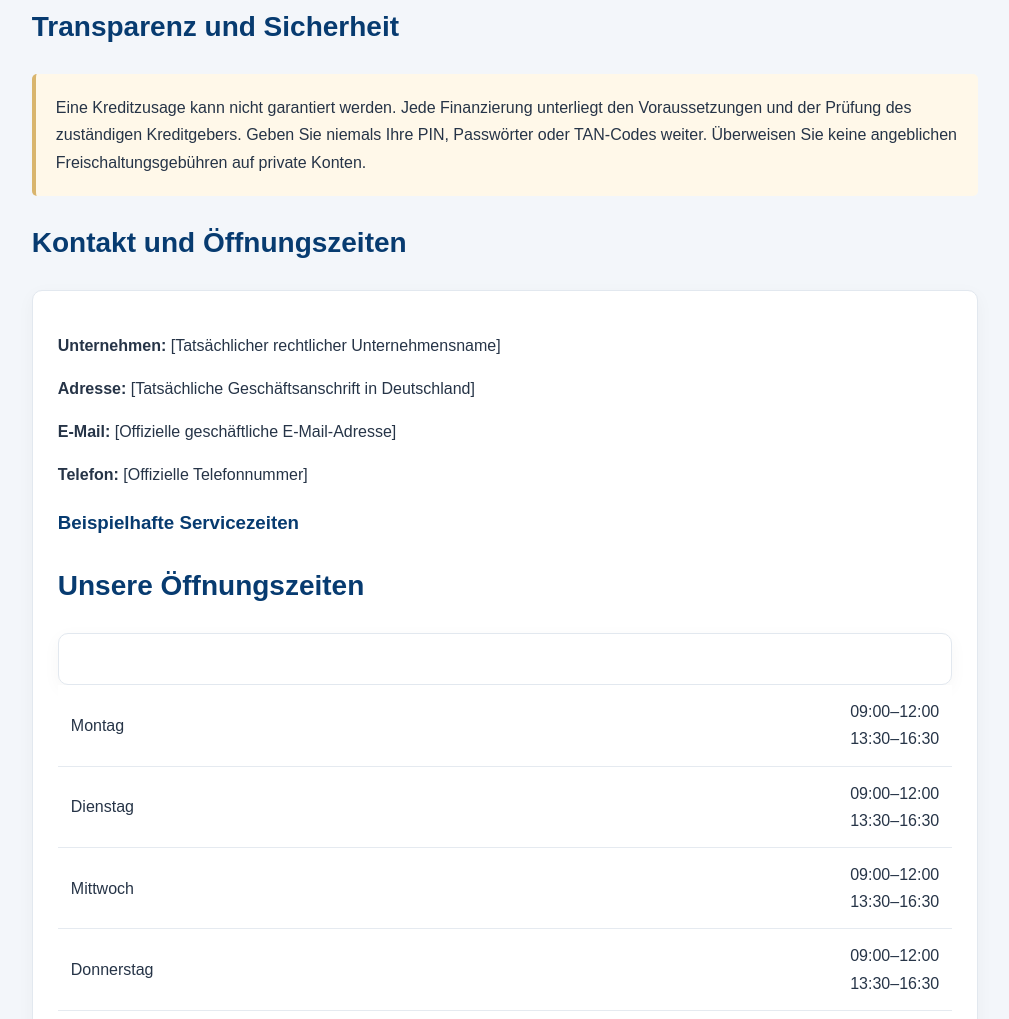
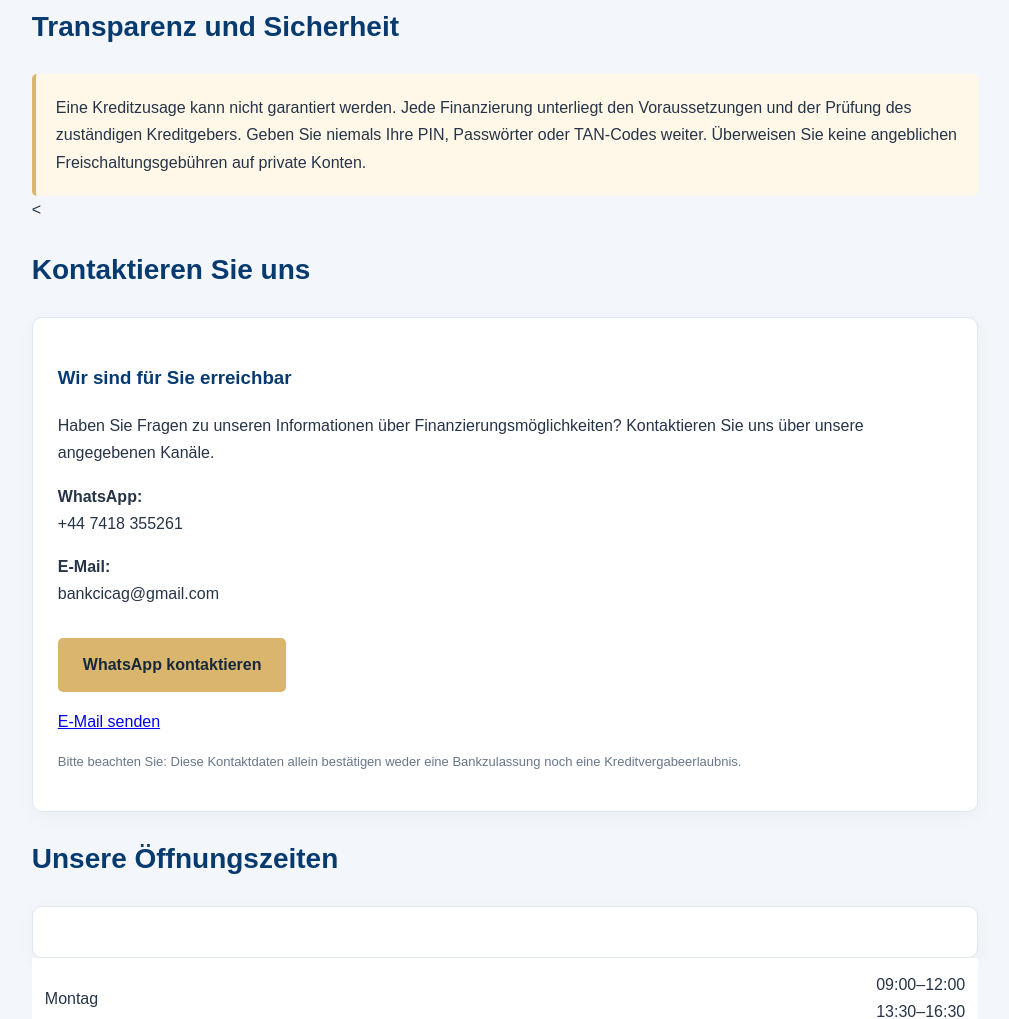
Before and after one commit to Erichgroh/Index-, a plain HTML site: page index.html in a window 1280 px wide. Shown: the part 2181-3200 px from the top of the page, without its empty margins (135-1144 px from the left). Drawn offline with Linux system fonts and the light colour scheme.

Commit message:
Update index.html

```diff
--- a/index.html
+++ b/index.html
@@ -305,25 +305,51 @@ footer a {
 
 </section>
 
+<
 <section id="kontakt">
-
-  <h2>Kontakt und Öffnungszeiten</h2>
+  <h2>Kontaktieren Sie uns</h2>
 
   <div class="card">
 
-    <p><strong>Unternehmen:</strong>
-      [Tatsächlicher rechtlicher Unternehmensname]</p>
+    <h3>Wir sind für Sie erreichbar</h3>
 
-    <p><strong>Adresse:</strong>
-      [Tatsächliche Geschäftsanschrift in Deutschland]</p>
+    <p>
+      Haben Sie Fragen zu unseren Informationen
+      über Finanzierungsmöglichkeiten?
+      Kontaktieren Sie uns über unsere angegebenen Kanäle.
+    </p>
 
-    <p><strong>E-Mail:</strong>
-      [Offizielle geschäftliche E-Mail-Adresse]</p>
+    <p>
+      <strong>WhatsApp:</strong><br>
+      +44 7418 355261
+    </p>
 
-    <p><strong>Telefon:</strong>
-      [Offizielle Telefonnummer]</p>
+    <p>
+      <strong>E-Mail:</strong><br>
+      bankcicag@gmail.com
+    </p>
 
-    <h3>Beispielhafte Servicezeiten</h3>
+    <p>
+      <a href="https://wa.me/447418355261" class="btn">
+        WhatsApp kontaktieren
+      </a>
+    </p>
+
+    <p>
+      <a href="mailto:bankcicag@gmail.com">
+        E-Mail senden
+      </a>
+    </p>
+
+    <p class="small">
+      Bitte beachten Sie: Diese Kontaktdaten allein
+      bestätigen weder eine Bankzulassung noch eine
+      Kreditvergabeerlaubnis.
+    </p>
+
+  </div>
+</section>
+
 
     <table>
 
```
